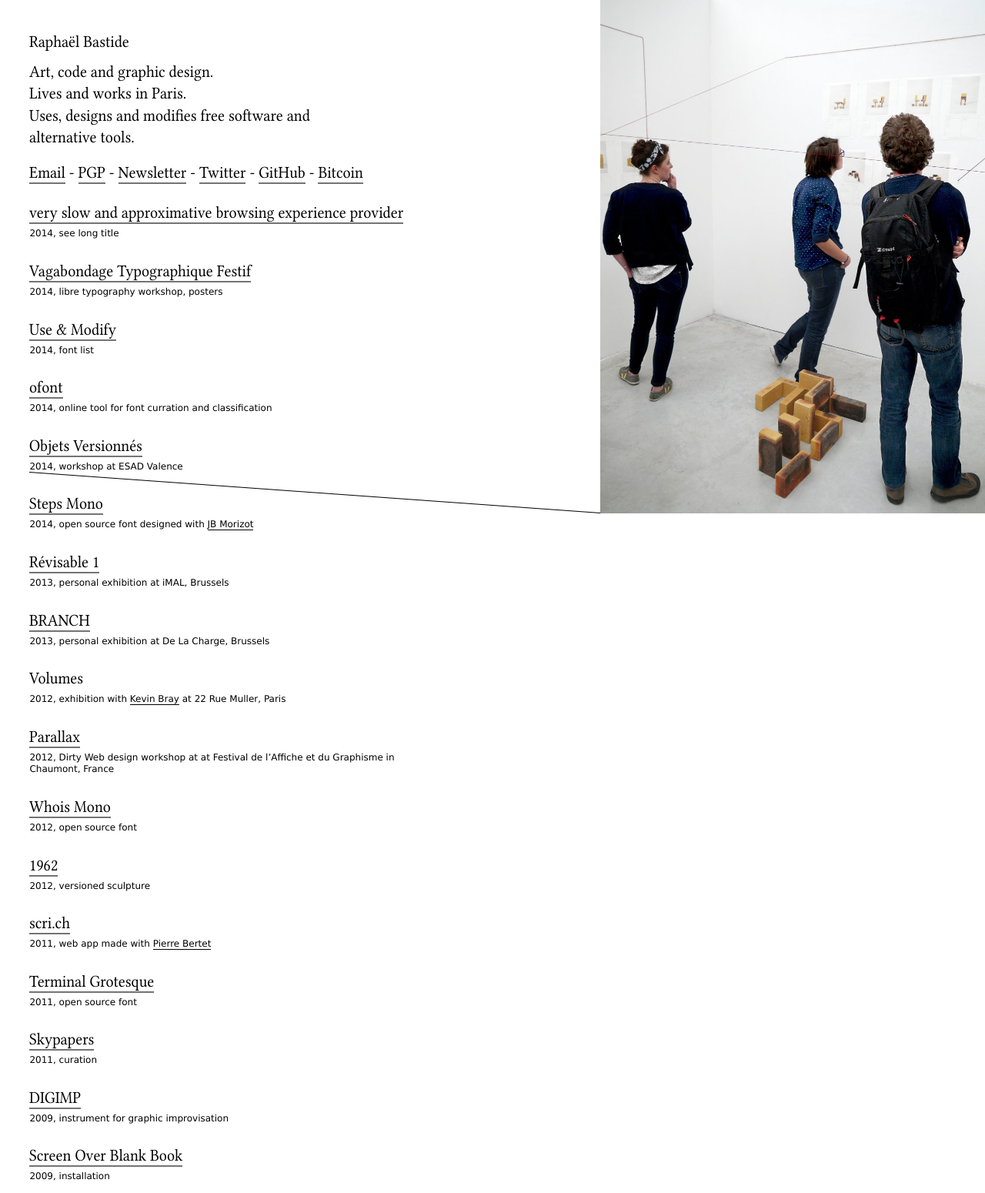
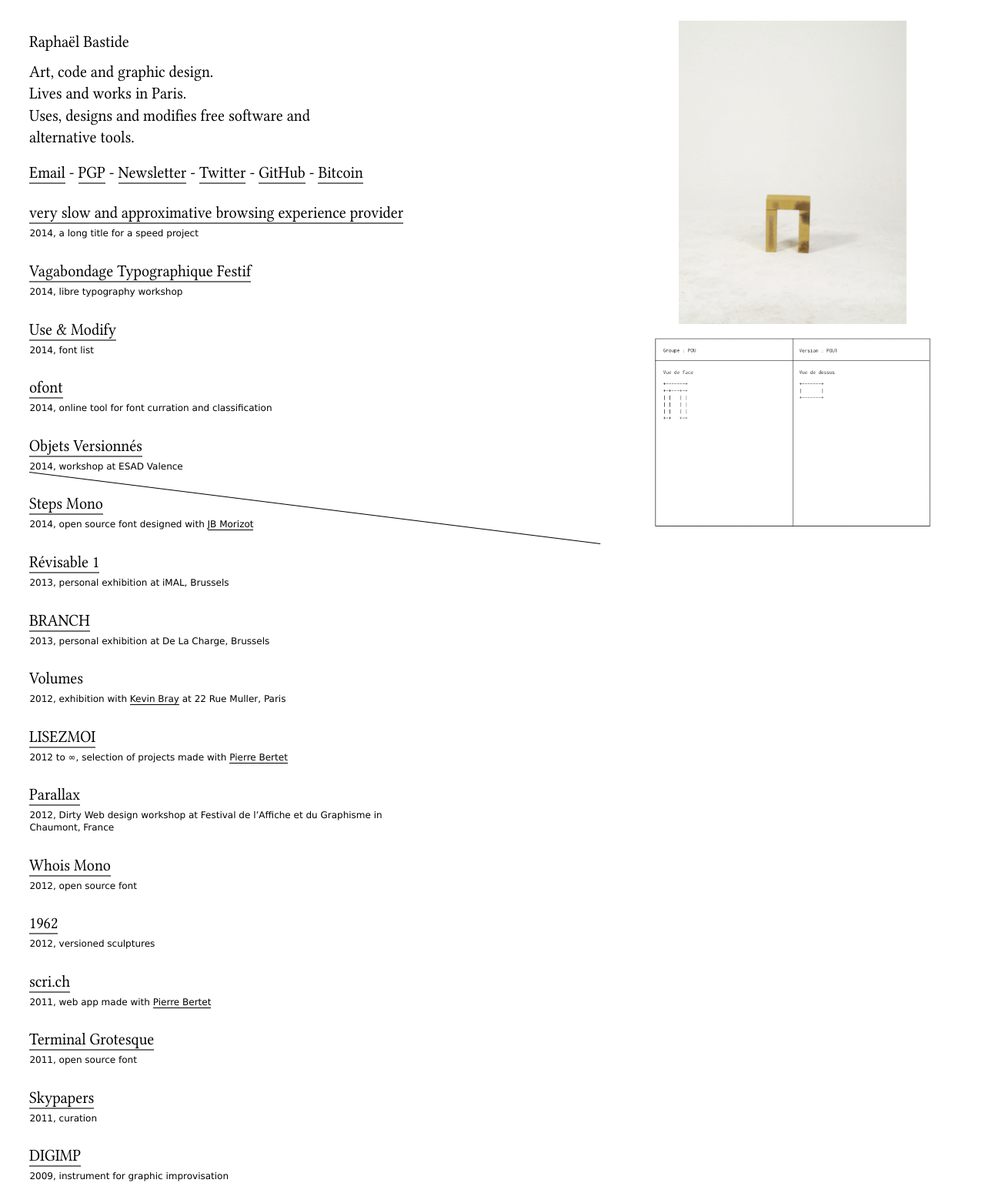
Before and after one commit to raphaelbastide/raphaelbastide.com, a PHP site: page / in a window 1280 px wide. Shown: the top 1550 px of the page at 77% size. Run offline with PHP 8.4, Linux system fonts and the light colour scheme.

Commit message:
More projects, corrections, bonus…

```diff
--- a/index.php
+++ b/index.php
@@ -14,13 +14,13 @@
           <p>Art, code and graphic design.<br/>Lives and works in Paris.<br/>Uses, designs and modifies free software and alternative tools.</p>
           <p><a href="mailto:bonjour@raphaelbastide.com">Email</a> - <a href="http://raphaelbastide.com/keys/pgp.txt">PGP</a> - <a href="http://eepurl.com/o-nJj">Newsletter</a> - <a href="http://twitter.com/raphaelbastide">Twitter</a> - <a href="https://github.com/raphaelbastide/">GitHub</a> - <a href="http://raphaelbastide.com/keys/bitcoin.txt">Bitcoin</a><p>
       </header>
-      <section id="marathonVTF">
+      <section id="very-slow">
         <h2><a href="http://raphaelbastide.com/very-slow-and-approximative-browsing-experience-provider/">very slow and approximative browsing experience provider</a></h2>
-        <p class="description">2014, see long title</p>
+        <p class="description">2014, a long title for a speed project</p>
       </section>
       <section id="marathonVTF">
         <h2><a href="http://velvetyne.fr/marathongeneral/">Vagabondage Typographique Festif </a></h2>
-        <p class="description">2014, libre typography workshop, posters</p>
+        <p class="description">2014, libre typography workshop</p>
       </section>
       <section id="usemodify">
         <h2><a href="http://usemodify.com/">Use & Modify</a></h2>
@@ -50,9 +50,13 @@
         <h2>Volumes</h2>
         <p class="description">2012, exhibition with <a href="http://kevinbray.biz/">Kevin Bray</a> at 22 Rue Muller, Paris</p>
       </section>
+      <section id="lisezmoi">
+        <h2><a href="http://lisezmoi.org/">LISEZMOI</a></h2>
+        <p class="description">2012 to ∞, selection of projects made with <a href="http://pierrebertet.net/">Pierre Bertet</a></p>
+      </section>
       <section id="parallax">
         <h2><a href="http://raphaelbastide.com/parallax/">Parallax</a></h2>
-        <p class="description">2012, Dirty Web design workshop at at Festival de l’Affiche et du Graphisme in Chaumont, France</p>
+        <p class="description">2012, Dirty Web design workshop at Festival de l’Affiche et du Graphisme in Chaumont, France</p>
       </section>
       <section id="whois-mono">
         <h2><a href="https://github.com/raphaelbastide/Whois-mono/">Whois Mono</a></h2>
@@ -60,7 +64,7 @@
       </section>
       <section id="1962">
         <h2><a href="http://raphaelbastide.com/1962/">1962</a></h2>
-        <p class="description">2012, versioned sculpture</p>
+        <p class="description">2012, versioned sculptures</p>
       </section>
       <section id="scri.ch">
         <h2><a href="http://scri.ch">scri.ch</a></h2>
@@ -95,6 +99,17 @@
         <p class="description">2008, persona, ongoing</p>
       </section>
     </main>
+    <div id="deeper">
+      <ul>Bonus:
+        <li><a href="http://outilslibresalternatifs.org/">Outils Libres Alternatifs</a></li>
+        <li><a href="http://libreobjet.org">Libre Objet</a></li>
+        <li><a href="http://old.raphaelbastide.com">Old websites</a></li>
+        <li><a href="http://bm.raphaelbastide.com">Bookmarks</a></li>
+        <li><a href="http://music.raphaelbastide.com">Music</a></li>
+        <li><a href="http://notesondesign.org/raphael-bastide/">Portrait par Sylvia Fredriksson, 2014</a></li>
+        <li><a href="https://github.com/raphaelbastide/vomimage">Vomimage, punk image gallery</a></li>
+      </ul>
+    </div>
     <div class="images cycle-slideshow cycle-next"
       data-cycle-loader="true"
       data-cycle-random="true"
@@ -122,7 +137,7 @@
         }
         ?>
 <!--   </script>-->
-    </div>
+
     <script src='public/js/jquery.js'></script>
     <script src='public/js/cycle.js'></script>
     <script src='public/js/abconnect.js'></script>
```
Also changed, not shown: public/css/style.css (+24 -13 lines), public/projects/esad2014-2.gif (added), public/projects/lisezmoi.png (added), public/projects/marathonVTF.png (added), public/projects/usemodify.png, public/projects/very-slow.jpg (added), public/projects/websites-1.png (deleted), 1 other file.
